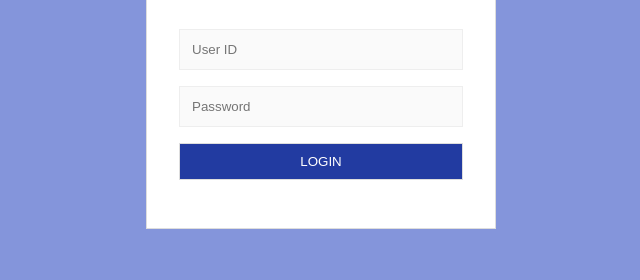
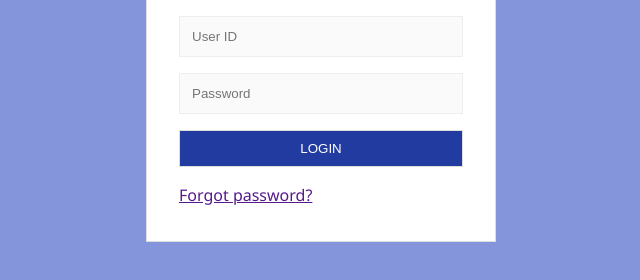
Before and after one commit to jdsuarez82/ePTS, a plain HTML site: page index.html in a window 1280 px wide. Shown: the part 342-622 px from the top of the page, without its empty margins (319-959 px from the left). Drawn offline with Linux system fonts and the light colour scheme.

Commit message:
Add files via upload

```diff
--- a/index.html
+++ b/index.html
@@ -24,6 +24,7 @@
 				<div class="form-group">
 					<button class="form-button" type="submit">Login</button>
 				</div>
+				<a href = "">Forgot password?</a>
 			</form>
 		</div><!--/.wrap-->
 	</body>
```
